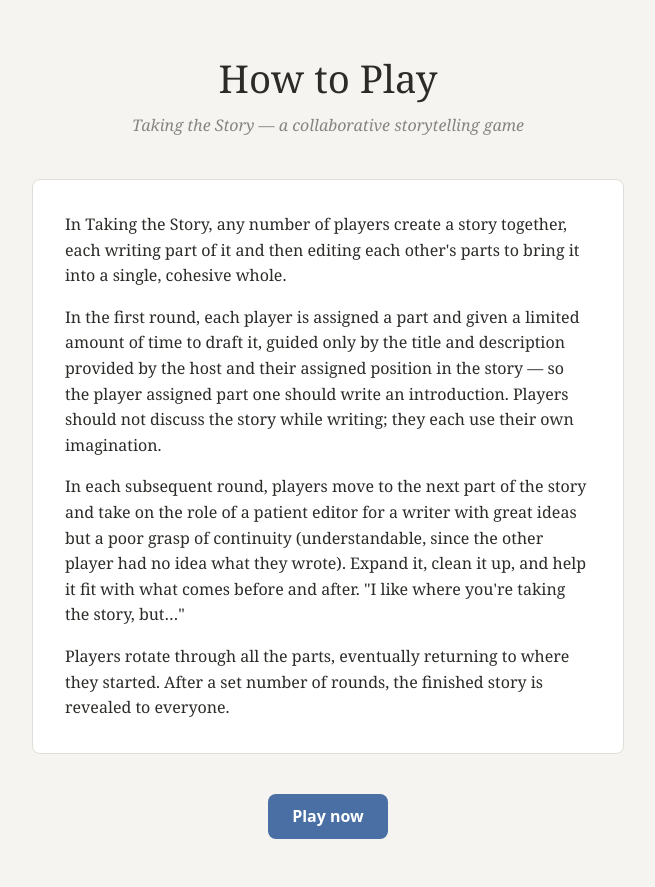
After one commit to jackbenn/taking_the_story, a FastAPI app: template templates/how_to_play.html in a window 1280 px wide. The commit adds this page. Shown: the whole page, without its empty margins (312-967 px from the left). Run offline with FastAPI, Linux system fonts and the light colour scheme; the template is opened without the code that fills it, so the values that code supplies are empty.

Commit message:
add how to play

```diff
--- a/main.py
+++ b/main.py
@@ -284,6 +284,11 @@ async def startup():
 @app.get(f"{PREFIX}/", response_class=HTMLResponse)
 async def index(request: Request, error: str = ""):
     return templates.TemplateResponse("index.html", {"request": request, "error": error})
+
+
+@app.get(f"{PREFIX}/how-to-play", response_class=HTMLResponse)
+async def how_to_play(request: Request):
+    return templates.TemplateResponse("how_to_play.html", {"request": request})
 
 
 @app.post(f"{PREFIX}/games/create")
--- /dev/null
+++ b/templates/how_to_play.html
@@ -0,0 +1,42 @@
+{% extends "base.html" %}
+{% block title %}How to Play — Taking the Story{% endblock %}
+{% block content %}
+
+<div class="center-page" style="max-width:640px;">
+
+  <h1 class="site-title">How to Play</h1>
+  <p class="site-subtitle">Taking the Story — a collaborative storytelling game</p>
+
+  <div class="card" style="margin-bottom:2rem;">
+    <p style="margin-bottom:1rem;">
+      In Taking the Story, any number of players create a story together, each writing
+      part of it and then editing each other's parts to bring it into a single,
+      cohesive whole.
+    </p>
+    <p style="margin-bottom:1rem;">
+      In the first round, each player is assigned a part and given a limited amount of
+      time to draft it, guided only by the title and description provided by the host
+      and their assigned position in the story — so the player assigned part one should
+      write an introduction. Players should not discuss the story while writing; they
+      each use their own imagination.
+    </p>
+    <p style="margin-bottom:1rem;">
+      In each subsequent round, players move to the next part of the story and take on
+      the role of a patient editor for a writer with great ideas but a poor grasp of
+      continuity (understandable, since the other player had no idea what they wrote).
+      Expand it, clean it up, and help it fit with what comes before and after.
+      "I like where you're taking the story, but…"
+    </p>
+    <p>
+      Players rotate through all the parts, eventually returning to where they started.
+      After a set number of rounds, the finished story is revealed to everyone.
+    </p>
+  </div>
+
+  <div style="text-align:center;">
+    <a href="{{ prefix }}/" class="btn-primary" style="width:auto; display:inline-block;">Play now</a>
+  </div>
+
+</div>
+
+{% endblock %}
--- a/templates/index.html
+++ b/templates/index.html
@@ -5,6 +5,8 @@
 <div class="center-page">
   <h1 class="site-title">Taking the Story</h1>
   <p class="site-subtitle">A collaborative storytelling game</p>
+
+  <p class="site-subtitle"><a href="{{ prefix }}/how-to-play">How to play</a></p>
 
   {% if error %}
   <div class="error-banner">{{ error }}</div>
```
